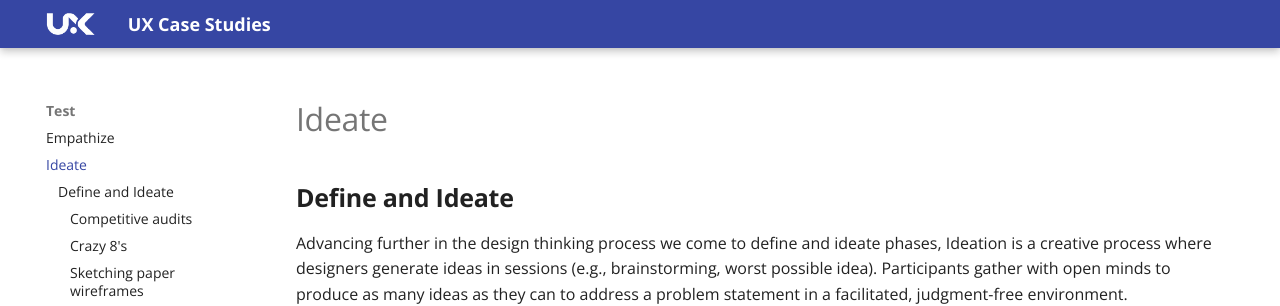
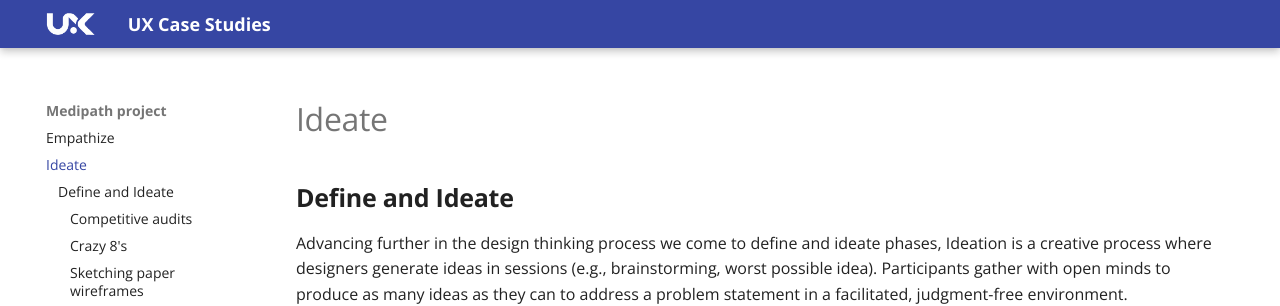
Before and after one commit to divstackio/docs-study, an MkDocs documentation site: the page built from docs/ideate.md, in a window 1280 px wide. Shown: the top 306 px of the page. Built offline with MkDocs 1.6.1 and Material for MkDocs 9.7.7, drawn with Linux system fonts in a browser that asks for light colours; comment, search, counter and statistics services are not loaded.

Commit message:
Update mkdocs.yml

```diff
--- a/mkdocs.yml
+++ b/mkdocs.yml
@@ -8,7 +8,7 @@ nav:
  - Home: https://google.nl/
  - Introduction: introduction.md
  - Project: project.md
- - Test:
+ - Medipath project:
     - Empathize: empathize.md
     - Ideate: ideate.md
 
```
